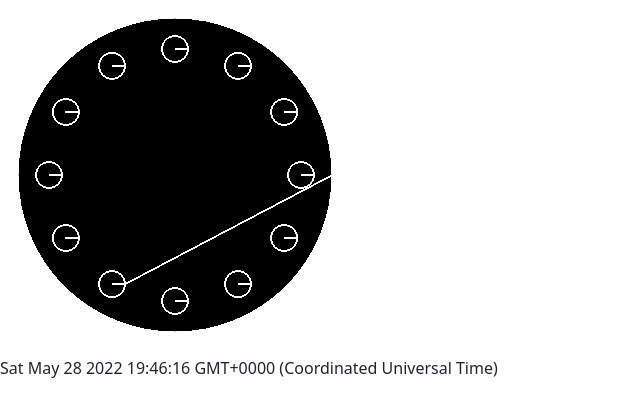
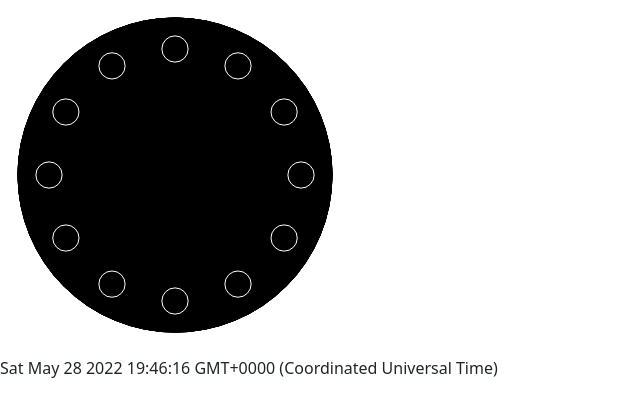
Before and after one commit to benjamin-wilkins/web-desktop, a plain HTML site: page windows/clock.html in a window 1280 px wide. Shown: the whole page, without its empty margins (0-640 px from the left). Drawn offline with nearby package versions, Linux system fonts and the light colour scheme.

Commit message:
Fix circle lines

```diff
--- a/windows/clock.html
+++ b/windows/clock.html
@@ -38,6 +38,7 @@
         for (i=0; i<12; i++) {
           angle = i * Math.PI / 6;
           ctx.moveTo(Math.sin(angle)*radius*0.8, Math.cos(angle)*radius*0.8)
+          ctx.beginPath();
           ctx.arc(Math.sin(angle)*radius*0.8, Math.cos(angle)*radius*0.8, radius/12, 0, 2*Math.PI);
           ctx.stroke();
         };
```
